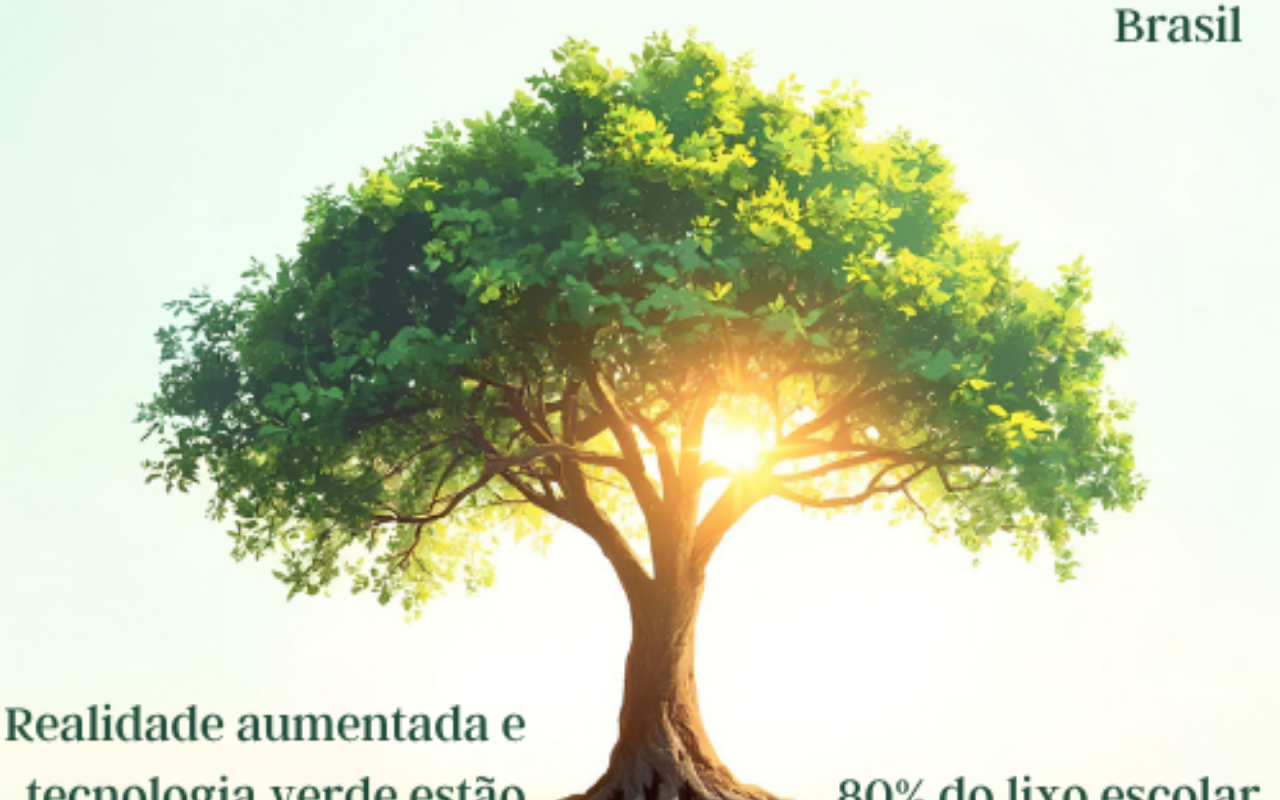
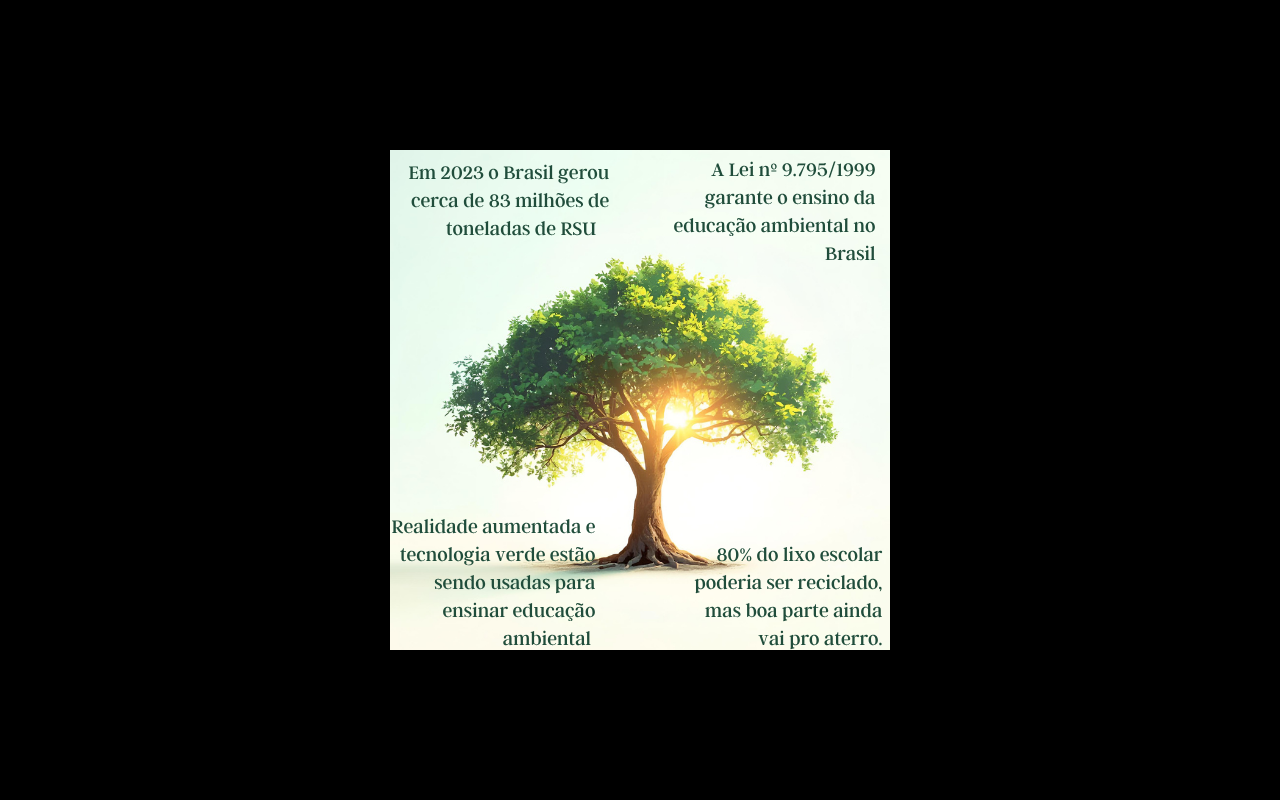
Before and after one commit to kgalafassi2003-star/ecoar, a plain HTML site: page index.html in a window 1280 px wide. Drawn offline with Linux system fonts and the light colour scheme.

Commit message:
Update index.html

```diff
--- a/index.html
+++ b/index.html
@@ -3,23 +3,25 @@
 <head>
   <meta charset="UTF-8">
   <meta name="viewport" content="width=device-width, initial-scale=1.0">
-  <title>Wallpaper</title>
+  <title>Minha Página com Imagem</title>
   <style>
-    html, body {
-      height: 100%;
+    body {
       margin: 0;
-      padding: 0;
+      height: 100vh;
+      background-color: #000;
+      display: flex;
+      align-items: center;
+      justify-content: center;
     }
 
-    body {
-      background-image: url("imagem.jpg"); /* 👉 troque pelo nome da sua imagem */
-      background-size: cover; /* cobre toda a tela */
-      background-position: center;
-      background-repeat: no-repeat;
-      background-attachment: fixed; /* efeito fixo ao rolar */
+    img {
+      max-width: 100%;
+      max-height: 100%;
+      object-fit: contain;
     }
   </style>
 </head>
 <body>
+  <img src="imagem.jpg" alt="Minha imagem">
 </body>
 </html>
```
